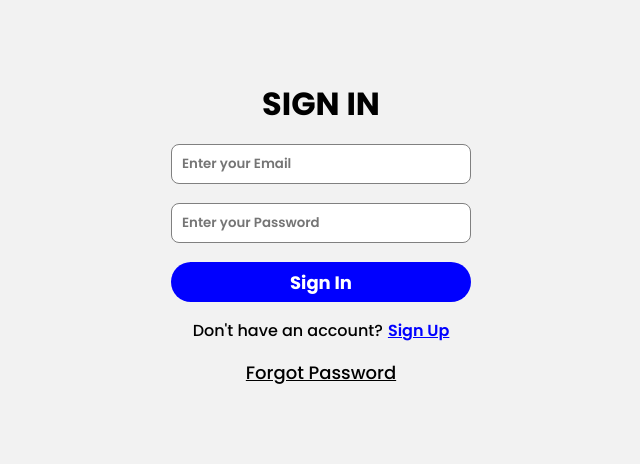
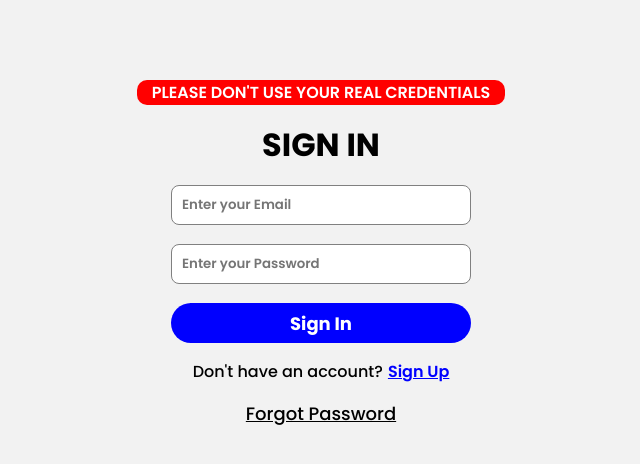
Before and after one commit to fistty/firebase-auth-react-app, a React (Create React App) app: page / in a window 1280 px wide. Shown: the top 464 px of the page, without its empty margins (319-959 px from the left). Built offline with nearby package versions, Linux system fonts and the light colour scheme; no server answers.

Commit message:
Update App.js

```diff
--- a/src/App.js
+++ b/src/App.js
@@ -24,6 +24,7 @@ const App = () => {
       {showSignInMessage && (
         <p className="message">Log in with your credentials</p>
       )}
+      <h1 className="warning">PLEASE DON'T USE YOUR REAL CREDENTIALS</h1>
       <Routes>
         <Route
           index
```
